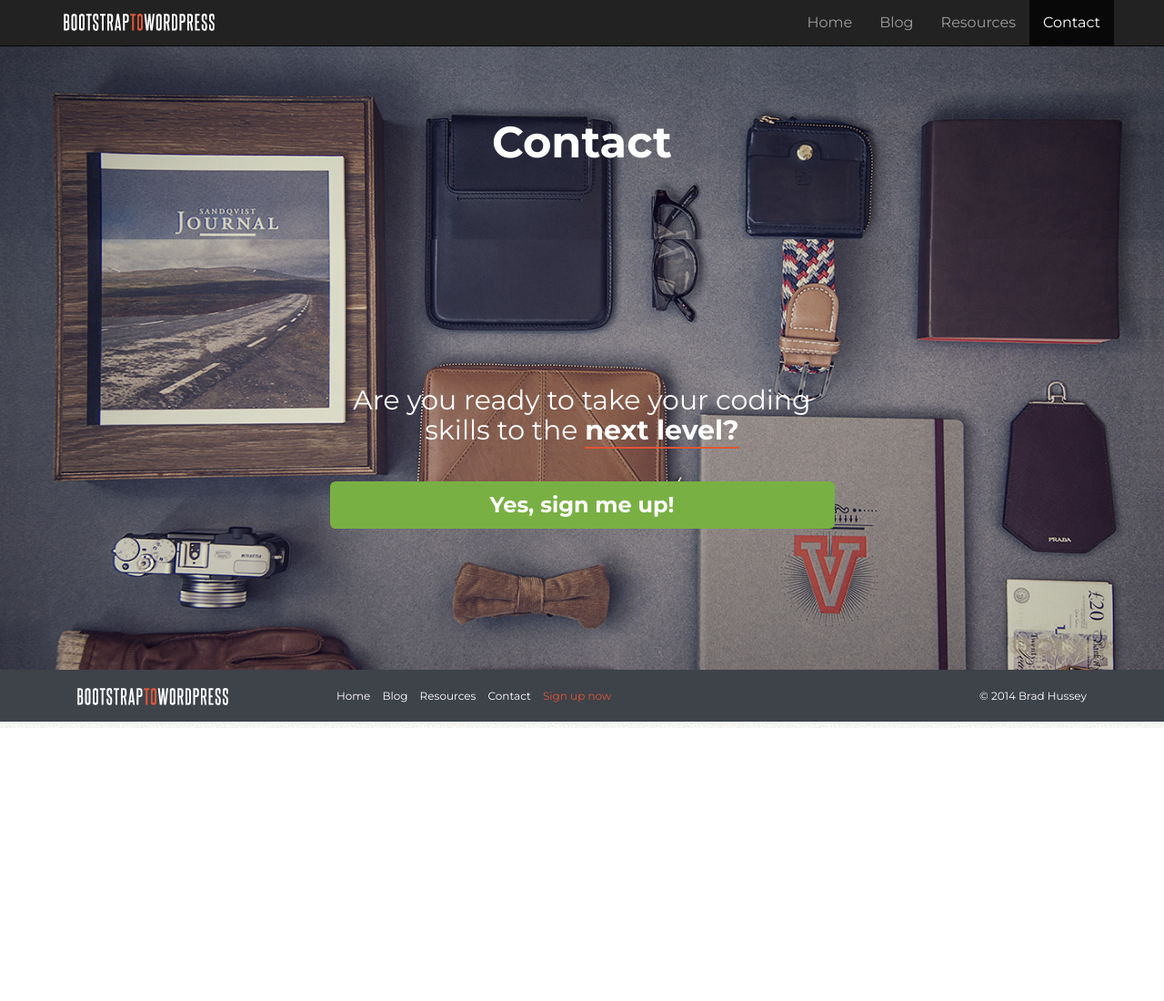
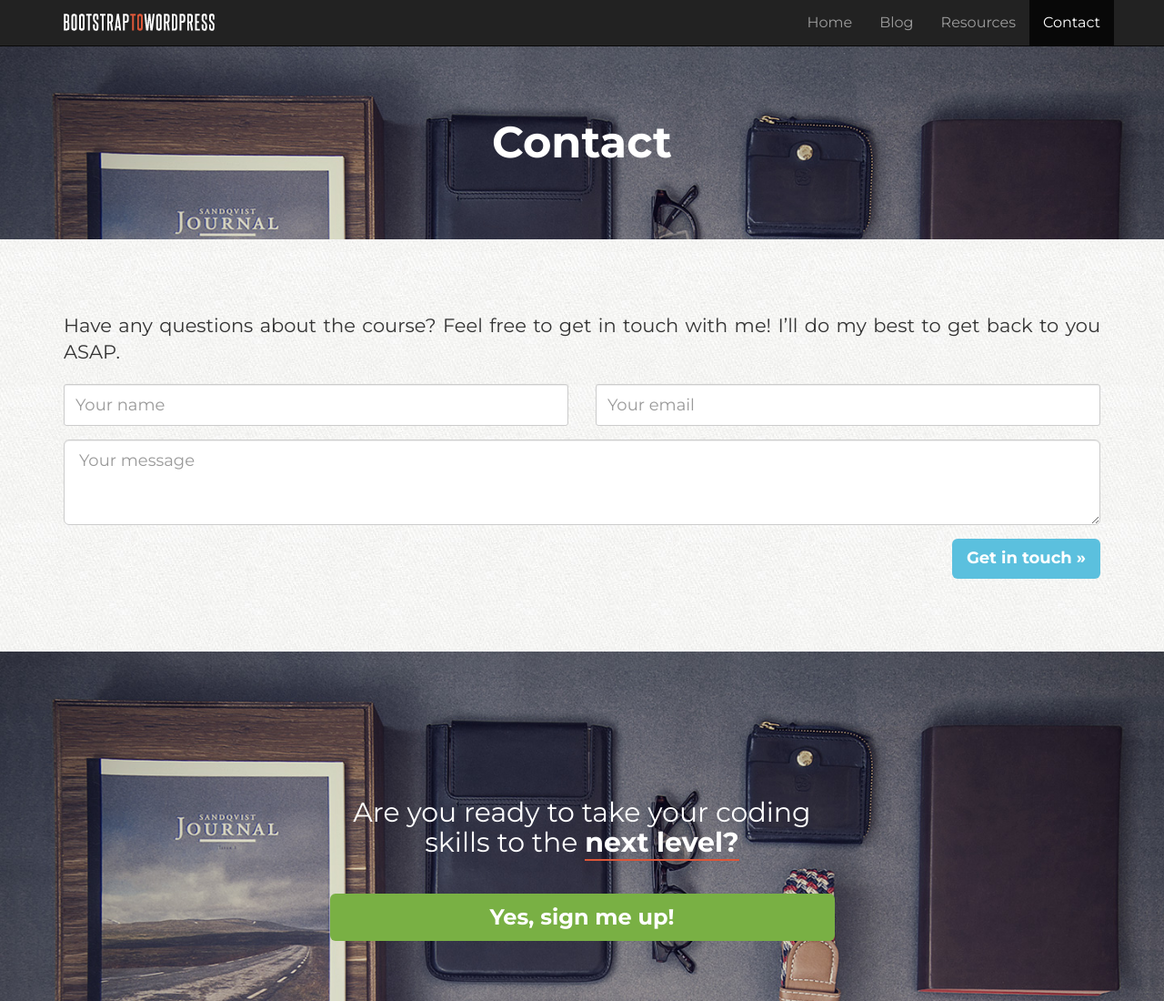
Before and after one commit to ElenaTokmakova/Bootstrap-to-WordPress, a plain HTML site: page contact.html in a window 1280 px wide. Shown: the top 1100 px of the page at 91% size. Before the commit the page ends 800 px from the top, so only its background shows below. Drawn offline with nearby package versions, Linux system fonts and the light colour scheme.

Commit message:
Completed the Contact Page

```diff
--- a/assets/css/custom.css
+++ b/assets/css/custom.css
@@ -597,6 +597,35 @@ textarea {
 	padding: 6px 12px;
 }
 
+input[type="submit"],
+button[type="submit"] {
+	display: inline-block;
+	margin-bottom: 0;
+	font-size: 18px;
+	font-weight: bold;
+	line-height: 1.33;
+	text-align: center;
+	white-space: nowrap;
+	vertical-align: middle;
+	cursor: pointer;
+	-webkit-user-select: none;
+	-moz-user-select: none;
+	-ms-user-select: none;
+	user-select: none;
+	background-image: none;
+	border: none;
+	-webkit-border-radius: 6px;
+	-moz-border-radius: 6px;
+	border-radius: 6px;
+}
+
+input[type="submit"]:hover,
+button[type="submit"]:hover {
+	outline: none;
+	border: none;
+	background: #aaa;
+}
+
 /* === MEDIA QUERIES === */
 
 @media screen and (max-width: 991px) {
--- a/contact.html
+++ b/contact.html
@@ -5,7 +5,7 @@
 		<meta charset="utf-8">
 		<!-- <meta http-equiv="Content-Type" content="text/html; charset=UTF-8"> -->
 		<meta http-equiv="x-ua-compatible" content="ie=edge">
-		<title>Bootstrap to Wordpress</title>
+		<title>Contact | Bootstrap to Wordpress</title>
 		<meta name="description" content="">
 		<meta name="author" content="">
 		<meta name="viewport" content="width=device-width, initial-scale=1">
@@ -36,7 +36,7 @@
 
 	</head>
 
-	<body class="full-width resources">
+	<body class="full-width contact">
 
 		<header class="site-header">
 
@@ -88,6 +88,44 @@
 		<section class="feature-image feature-image-default-alt" data-type="background" data-speed="2">
 			<h1 class="page-title">Contact</h1>
 		</section><!-- feature-image -->
+
+		<!-- MAIN CONTENT
+		============================================ -->
+
+		<div class="container">
+			<div class="row" id="primary">
+				<div id="content" class="col-sm-12">
+					<section class="main-content">
+						<p class="lead">Have any questions about the course? Feel free to get in touch with me! I&rsquo;ll do my best to get back to you ASAP.</p>
+
+						<form class="clearfix">
+							<div class="row">
+								<div class="col-sm-6">
+									<div class="form-group">
+										<label for="contact-name" class="sr-only">Name</label>
+										<input type="text" class="form-control input-lg" id="contact-name" placeholder="Your name">
+									</div><!-- form-group -->
+								</div><!-- col-sm-6 -->
+								<div class="col-sm-6">
+									<div class="form-group">
+										<label for="contact-email" class="sr-only">Email</label>
+										<input type="text" class="form-control input-lg" id="contact-email" placeholder="Your email">
+									</div><!-- form-group -->
+								</div><!-- col-sm-6 -->
+								<div class="col-sm-12">
+									<div class="form-group">
+										<label for="contact-words" class="sr-only">Message</label>
+										<textarea class="form-control input-lg" id="contact-words" placeholder="Your message" rows="3"></textarea>
+									</div><!-- form-group -->
+								</div><!-- col-sm-12 -->
+							</div><!-- row -->
+							<input type="submit" class="btn btn-info btn-lg pull-right" value="Get in touch &raquo;">
+						</form>
+
+					</section><!-- main-content -->
+				</div><!-- content - col-sm-12 -->
+			</div><!-- row -->
+		</div><!-- container -->
 
 		<!-- SIGN UP SECTION
 		============================================ -->
```
